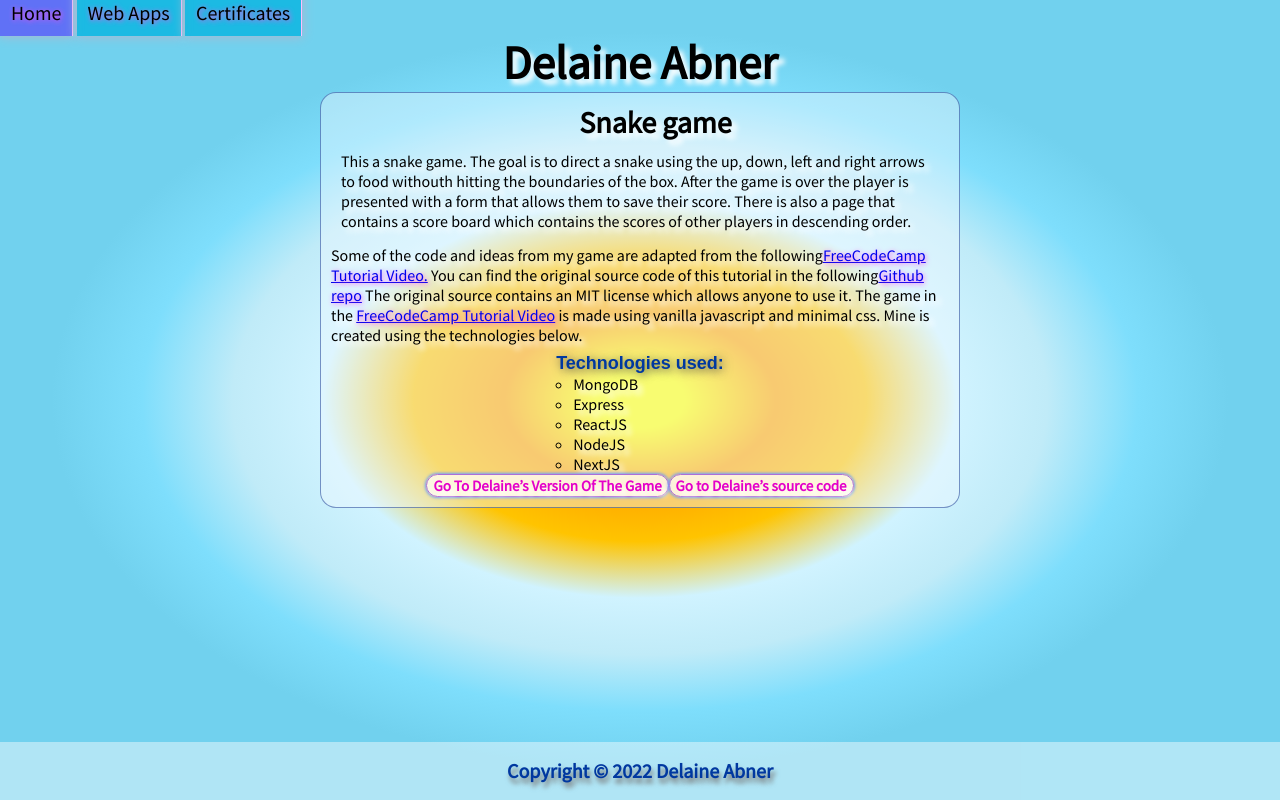
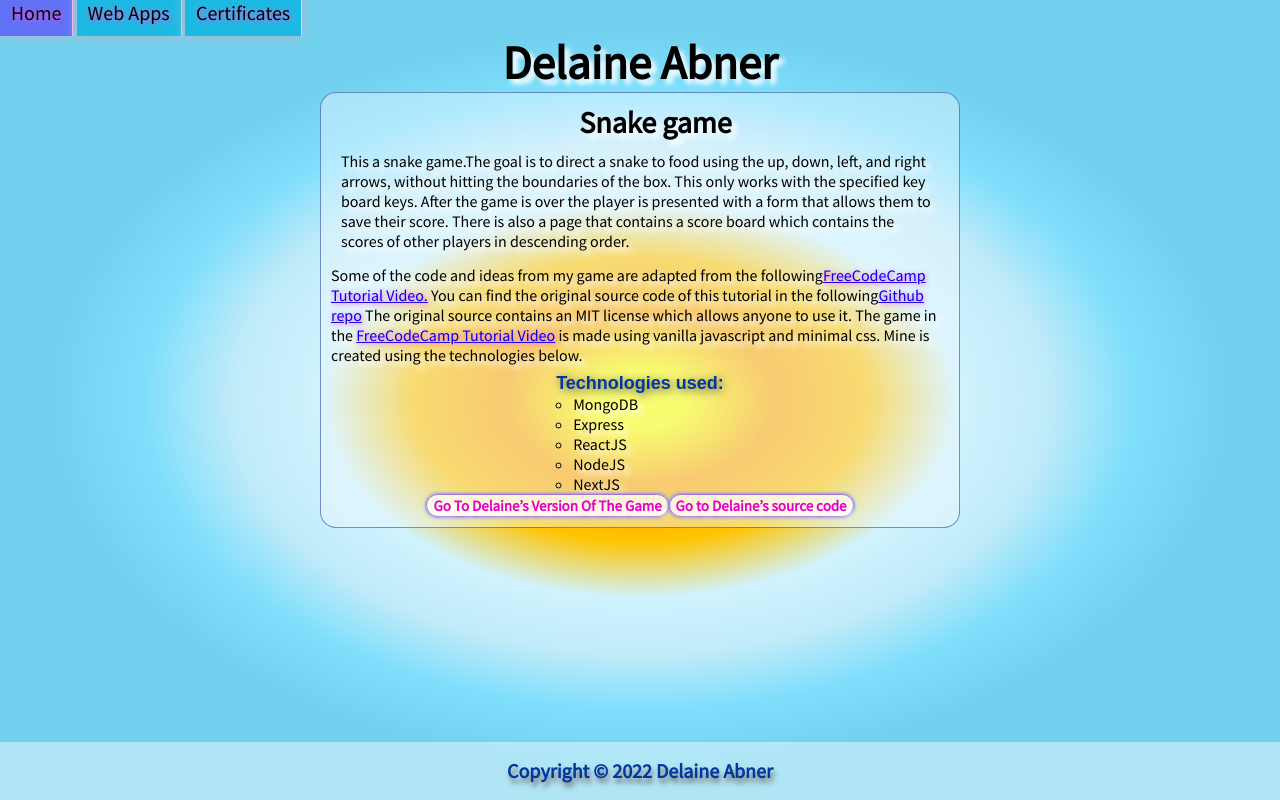
Before and after one commit to delaine3/delaine-abner-portfolio, a Next.js app: page /webProjects/snakeGame in a window 1280 px wide. Built offline with nearby package versions, Linux system fonts and the light colour scheme.

Commit message:
Updated snake game description

```diff
--- a/pages/webProjects/snakeGame.js
+++ b/pages/webProjects/snakeGame.js
@@ -14,9 +14,9 @@ export default function SnakeGame() {
       <div className="project-page">
         <h1>Snake game </h1>
         <p>
-          This a snake game. The goal is to direct a snake using the up, down,
-          left and right arrows to food withouth hitting the boundaries of the
-          box. After the game is over the player is presented with a form that
+          This a snake game.The goal is to direct a snake to food using the up,
+          down, left, and right arrows, without hitting the boundaries of the
+          box. This only works with the specified key board keys. After the game is over the player is presented with a form that
           allows them to save their score. There is also a page that contains a
           score board which contains the scores of other players in descending
           order.
```
